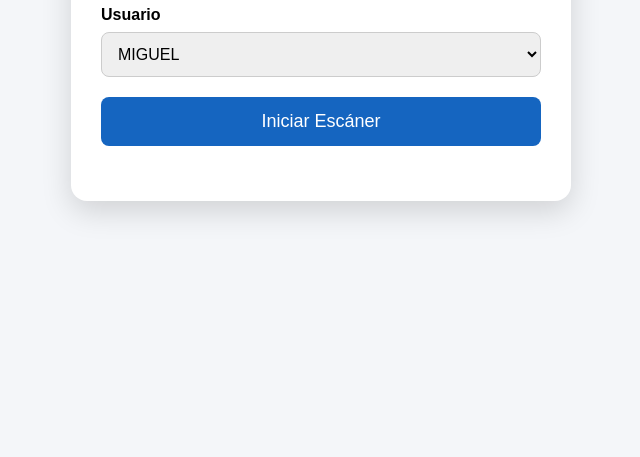
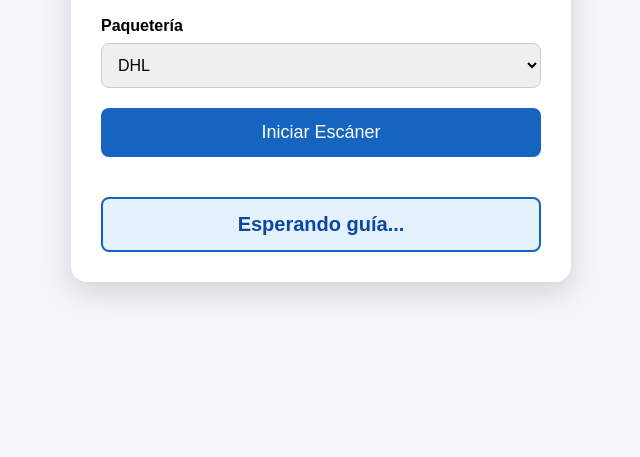
Before and after one commit to xxmiguellmxx-maker/control-envios, a plain HTML site: page index.html in a window 1280 px wide. Shown: the part 343-800 px from the top of the page, without its empty margins (319-959 px from the left). Drawn offline with Linux system fonts and the light colour scheme; a script that the page names is missing.

Commit message:
Update index.html

```diff
--- a/index.html
+++ b/index.html
@@ -21,7 +21,12 @@
 
         <h1>📦 Control de Envíos 📦</h1>
 
-        <label for="usuario">Usuario</label>
+
+        <!-- USUARIO -->
+
+        <label for="usuario">
+            Usuario
+        </label>
 
         <select id="usuario">
 
@@ -36,33 +41,63 @@
             <option value="NADIA">NADIA</option>
             <option value="NUBIA">NUBIA</option>
             <option value="ARTURO">ARTURO</option>
-            <option value="ATENCION AL CLIENTE">ATENCION AL CLIENTE</option>
+            <option value="ATENCION AL CLIENTE">
+                ATENCION AL CLIENTE
+            </option>
             <option value="JOSSA">JOSSA</option>
             <option value="ANA">ANA</option>
             <option value="LIZ">LIZ</option>
             <option value="VALENTINA">VALENTINA</option>
             <option value="CHEPE">CHEPE</option>
-            <option value="AURORA">AURORA</option>
+
+        </select>
 
 
+        <!-- PAQUETERÍA -->
+
+        <label for="paqueteria">
+            Paquetería
+        </label>
+
+        <select id="paqueteria">
+
+            <option value="DHL">
+                DHL
+            </option>
+
+            <option value="ESTAFETA">
+                ESTAFETA
+            </option>
+
         </select>
+
+
+        <!-- BOTÓN -->
 
         <button id="btnEscanear">
             Iniciar Escáner
         </button>
 
-        <!-- Aquí aparecerá la cámara -->
+
+        <!-- LECTOR -->
         <div id="reader"></div>
 
-        <!-- Mensajes del sistema -->
+        <!-- GUÍA QUE SE ESTÁ REGISTRANDO -->
+          <div id="guiaActual">Esperando guía...</div>
+
+        <!-- MENSAJE -->
         <div id="mensaje"></div>
 
     </div>
 
-    <!-- Configuración -->
+
+    <!-- CONFIGURACIÓN -->
+
     <script src="config.js"></script>
 
-    <!-- Aplicación -->
+
+    <!-- APLICACIÓN -->
+
     <script src="app.js"></script>
 
 </body>
```
